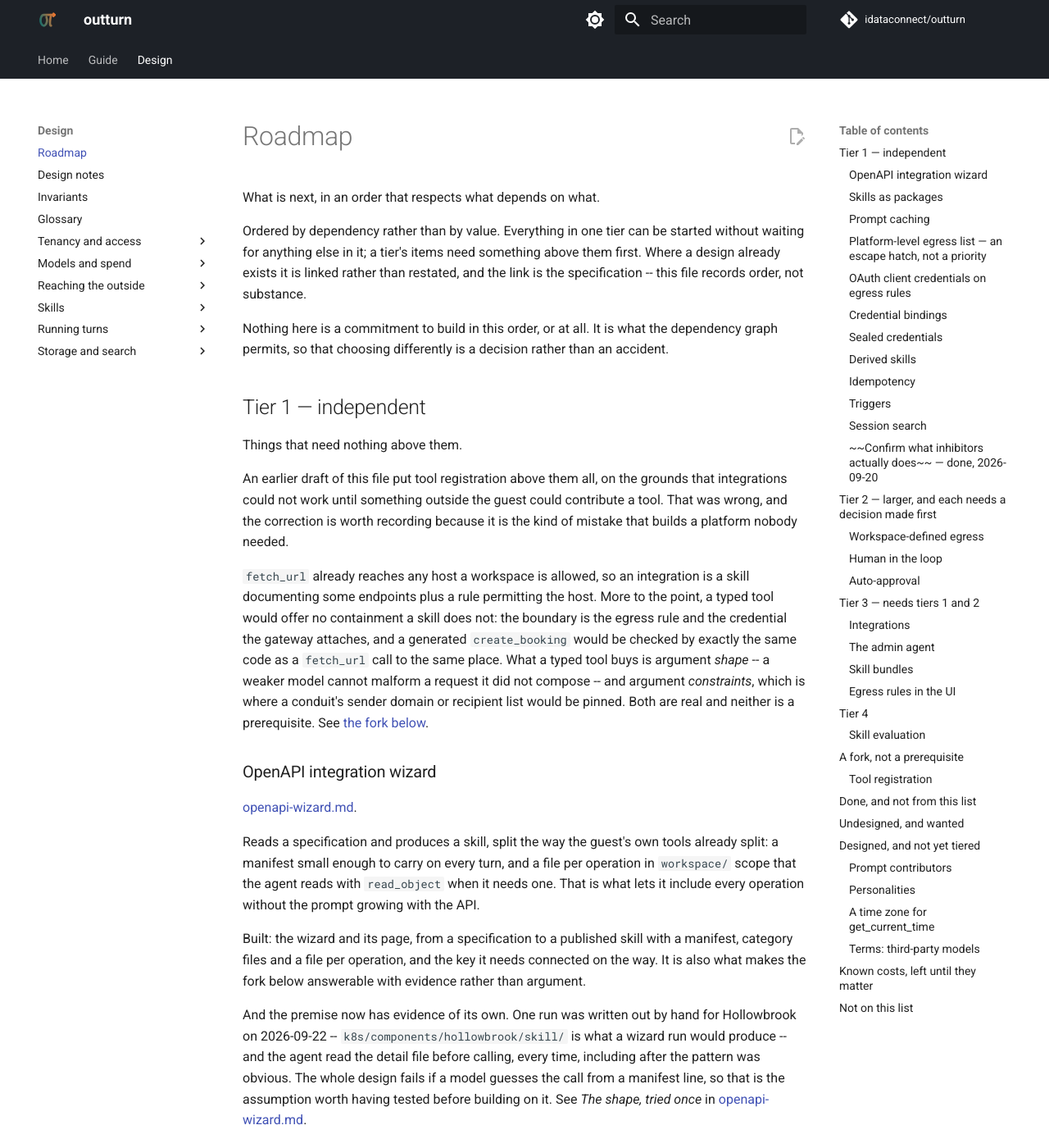
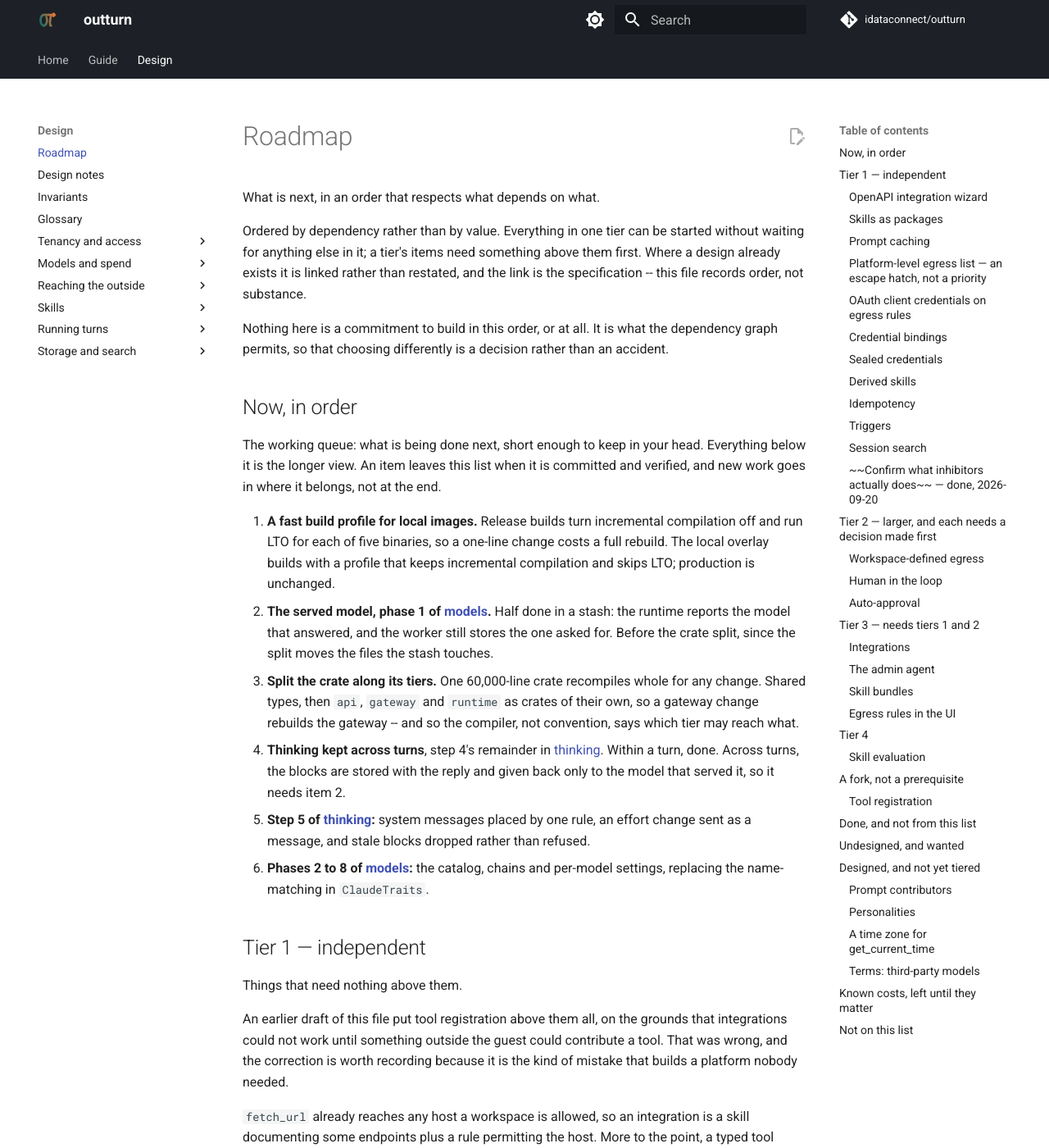
Before and after one commit to idataconnect/outturn, an MkDocs documentation site: the page built from docs/roadmap.md, in a window 1280 px wide and 1400 px high. Shown: the whole window at 82% size. Built offline with MkDocs 1.6.1 and Material for MkDocs 9.7.7, drawn with Linux system fonts in a browser that asks for light colours; comment, search, counter and statistics services are not loaded.

Commit message:
Keep a short working queue at the top of the roadmap
The roadmap orders everything by dependency, which says what may come next
but not what is. Six items were in flight across two designs and a stash,
and that is what a list is for.

Co-Authored-By: Claude Opus 5.5 <noreply@anthropic.com>

```diff
--- a/docs/roadmap.md
+++ b/docs/roadmap.md
@@ -11,6 +11,34 @@ substance.
 Nothing here is a commitment to build in this order, or at all. It is what the
 dependency graph permits, so that choosing differently is a decision rather
 than an accident.
+
+## Now, in order
+
+The working queue: what is being done next, short enough to keep in your head.
+Everything below it is the longer view. An item leaves this list when it is
+committed and verified, and new work goes in where it belongs, not at the end.
+
+1. **A fast build profile for local images.** Release builds turn incremental
+   compilation off and run LTO for each of five binaries, so a one-line change
+   costs a full rebuild. The local overlay builds with a profile that keeps
+   incremental compilation and skips LTO; production is unchanged.
+2. **The served model, phase 1 of [models](models.md).** Half done in a stash:
+   the runtime reports the model that answered, and the worker still stores
+   the one asked for. Before the crate split, since the split moves the files
+   the stash touches.
+3. **Split the crate along its tiers.** One 60,000-line crate recompiles whole
+   for any change. Shared types, then `api`, `gateway` and `runtime` as crates
+   of their own, so a gateway change rebuilds the gateway -- and so the
+   compiler, not convention, says which tier may reach what.
+4. **Thinking kept across turns**, step 4's remainder in
+   [thinking](thinking.md). Within a turn, done. Across turns, the blocks are
+   stored with the reply and given back only to the model that served it, so
+   it needs item 2.
+5. **Step 5 of [thinking](thinking.md):** system messages placed by one rule,
+   an effort change sent as a message, and stale blocks dropped rather than
+   refused.
+6. **Phases 2 to 8 of [models](models.md):** the catalog, chains and
+   per-model settings, replacing the name-matching in `ClaudeTraits`.
 
 ## Tier 1 — independent
 
```
